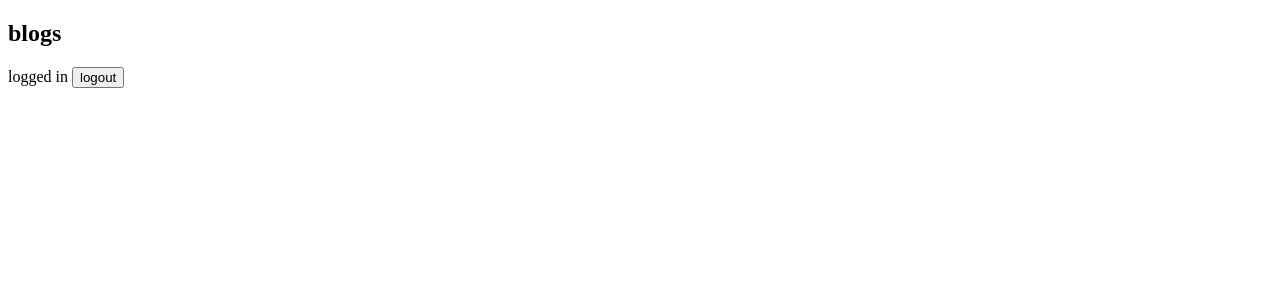
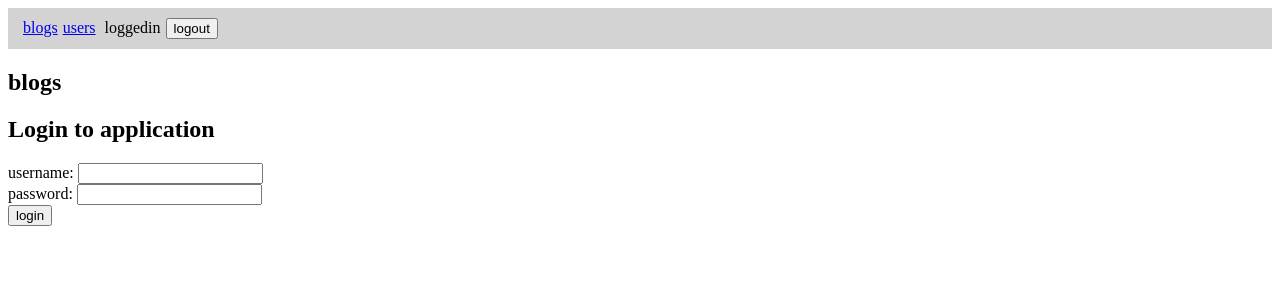
Before and after one commit to MeysamZa/Full-Stack-Open-2023, a React (Vite) app in the folder Part7/BlogList/bloglist-frontend/: page /login in a window 1280 px wide. Shown: the top 300 px of the page. Built offline with nearby package versions, Linux system fonts and the light colour scheme; no server answers; sample sign-in values are in the browser's storage.

Commit message:
7.17: Navigation

```diff
--- a/Part7/BlogList/bloglist-frontend/src/App.jsx
+++ b/Part7/BlogList/bloglist-frontend/src/App.jsx
@@ -8,9 +8,9 @@ import Login from './components/Login'
 import BlogForm from './components/BlogForm'
 import Notification from './components/Notification'
 import Toggable from './components/Toggable'
-import { Routes , Route , useMatch } from 'react-router-dom'
+import { Routes , Route , useMatch, Link, Navigate, useLocation } from 'react-router-dom'
 import Users from './components/Users'
-import { initializeUsers } from './reducers/usersReducer'
+import { initializeUsers,emptyUsers } from './reducers/usersReducer'
 import User from './components/User'
 import Blog from './components/Blog'
 
@@ -19,6 +19,7 @@ const App = () => {
   const loggedInUser = useSelector(state => state.loggedInUser)
   const users=useSelector(state => state.users)
   const blogs=useSelector(state => state.blogs)
+  const location=useLocation()
 
   const blogFormToggableRef = useRef()
 
@@ -28,6 +29,7 @@ const App = () => {
       afterUserLoggedIn(user)
     }
   }, [])
+
 
   const afterUserLoggedIn = (loggedUser) => {
     blogService.setToken(loggedUser.token)
@@ -39,6 +41,7 @@ const App = () => {
     dispatch(logoutUser())
     dispatch(emptyBlogs())
     blogService.setToken(null)
+    dispatch(emptyUsers())
   }
 
   const handleCreateBlog = () => {
@@ -56,6 +59,13 @@ const App = () => {
     ? blogs.find(item => item.id===blogMatch.params.id)
     : null
 
+  const LoginNeeded=(props) => {
+    if(loggedInUser){
+      return props.children
+    }
+    return (<Navigate replace to={`/login?redirect=${location.pathname}`} />)
+  }
+
   const home=(
     <>
       <Toggable buttonLable="new blog" ref={blogFormToggableRef}>
@@ -65,28 +75,30 @@ const App = () => {
     </>
   )
 
+  const navStyle={ marginLeft:5, }
+
   return (
     <div>
       <Notification/>
-      {loggedInUser === null ? (
-        <Login loginCallBack={afterUserLoggedIn} />
-      ) : (
-        <>
-          <h2>blogs</h2>
-          <p>
-            {loggedInUser.name} logged in{' '}
-            <button id="logout-button" onClick={handleLogout}>
-              logout
-            </button>
-          </p>
-          <Routes>
-            <Route path='/' element={home}/>
-            <Route path='/users' element={<Users users={users}/>} />
-            <Route path='/users/:id' element={<User user={user}/>} />
-            <Route path='/blogs/:id' element={<Blog blog={blog}/>} />
-          </Routes>
-        </>
-      )}
+      <nav style={{ backgroundColor:'lightgray' , padding:10 }}>
+        <Link style={navStyle} to='/'>blogs</Link>
+        <Link style={navStyle} to='/users'>users</Link>
+        <span style={navStyle}>
+          {loggedInUser
+            ? (<>{loggedInUser.name} loggedin<button style={navStyle} id="logout-button" onClick={handleLogout}>logout</button></>)
+            :<Link to='/login'>login</Link>
+          }
+        </span>
+
+      </nav>
+      <h2>blogs</h2>
+      <Routes>
+        <Route path='/' element={<LoginNeeded>{home}</LoginNeeded>}/>
+        <Route path='/users' element={<LoginNeeded><Users users={users}/></LoginNeeded>} />
+        <Route path='/users/:id' element={<LoginNeeded><User user={user}/></LoginNeeded>} />
+        <Route path='/blogs/:id' element={<LoginNeeded><Blog blog={blog}/></LoginNeeded>} />
+        <Route path='/login' element={<Login loginCallBack={afterUserLoggedIn} />} />
+      </Routes>
     </div>
   )
 }
--- a/Part7/BlogList/bloglist-frontend/src/components/Login.jsx
+++ b/Part7/BlogList/bloglist-frontend/src/components/Login.jsx
@@ -2,12 +2,15 @@ import { useState } from 'react'
 import { useDispatch } from 'react-redux'
 import { showNotification } from '../reducers/notificationReducer'
 import { loginUser } from '../reducers/userReducer'
+import{ useNavigate,useLocation } from 'react-router-dom'
 
 
 const Login=({ loginCallBack }) => {
   const dispatch=useDispatch()
   const [userName,setUserName]=useState('')
   const [password,setPassword]=useState('')
+  const navigate=useNavigate()
+  const location=useLocation()
 
   const handleLogin=async (event) => {
     event.preventDefault()
@@ -16,6 +19,9 @@ const Login=({ loginCallBack }) => {
       loginCallBack(user)
       setUserName('')
       setPassword('')
+      const redirectPattern=/^\?.*redirect=([^&]+)&?.*/i
+      const redirectPath=redirectPattern.exec(location.search)
+      redirectPath ? navigate(redirectPath[1]) :navigate('/')
     }
     catch(exception){
       dispatch(showNotification(exception.response.data.error ,'Error',5000))
--- a/Part7/BlogList/bloglist-frontend/src/reducers/usersReducer.js
+++ b/Part7/BlogList/bloglist-frontend/src/reducers/usersReducer.js
@@ -17,6 +17,12 @@ export const initializeUsers=() => {
     dispatch(setUsers(users))
   }
 }
+export const emptyUsers=() => {
+  return (dispatch) => {
+    dispatch(setUsers([]))
+  }
+}
+
 
 const { setUsers } = usersSlice.actions
 export default usersSlice.reducer
```
